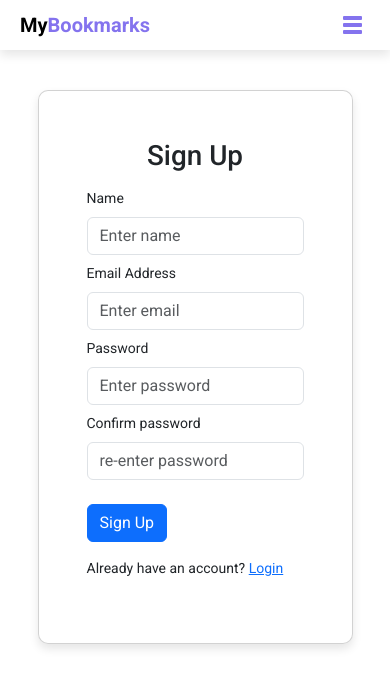
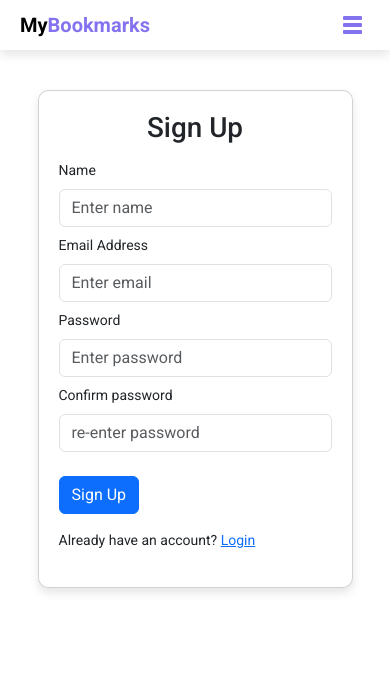
Before and after one commit to ElamaranDev/MyBookmarks, a React (Vite) app in the folder Client/: page /register in a window 390 px wide. Shown: the top 688 px of the page. Built offline with nearby package versions, Linux system fonts and the light colour scheme.

Commit message:
form ui updated

```diff
--- a/Client/src/components/FormContainer.jsx
+++ b/Client/src/components/FormContainer.jsx
@@ -3,9 +3,9 @@ import { Container, Row, Col } from "react-bootstrap";
 // eslint-disable-next-line react/prop-types
 const FormContainer = ({ children }) => {
   return (
-    <Container>
+    <Container className="form-wrapper">
       <Row className="justify-content-md-center form-container">
-        <Col xs={12} md={6} className="card p-5 w-100">
+        <Col xs={12} md={6} className="card p-5 w-100 custom-form-container">
           {children}
         </Col>
       </Row>
--- a/Client/src/components/Header.jsx
+++ b/Client/src/components/Header.jsx
@@ -74,12 +74,12 @@ const Header = () => {
               </>
             ) : (
               <>
-                <NavLink to={"/login"}>
+                <NavLink className="header-nav-link" to={"/login"}>
                   <li className="sign-in-link">
                     <a id="sign-in-btn">Sign In</a>
                   </li>
                 </NavLink>
-                <NavLink to={"/register"}>
+                <NavLink className="header-nav-link" to={"/register"}>
                   <li className="sign-out-link">
                     <a id="sign-up-btn">Sign Up</a>
                   </li>
--- a/Client/src/index.css
+++ b/Client/src/index.css
@@ -967,10 +967,9 @@ bookmark {
     padding: 10px 10px;
   }
 
-
-
 }
 
+/* Sign In and Sign Up */
 
 
 
@@ -1064,6 +1063,22 @@ bookmark {
   .Toastify__toast {
     margin-bottom: 1rem !important;
     border-radius: 6px !important;
+  }
+
+  .header-nav-link {
+    padding: 5px 8px !important;
+    margin: 0 !important;
+  }
+
+
+  .sign-in-link,
+  .sign-out-link {
+    padding: 0px !important;
+  }
+
+  .sign-in-link a,
+  .sign-out-link a {
+    padding: 0 !important;
   }
 
 
@@ -1210,4 +1225,15 @@ bookmark {
     max-width: 145px;
   }
 
+  .form-wrapper {
+    display: flex !important;
+    justify-content: center !important;
+    width: 100% !important;
+  }
+
+  .custom-form-container {
+    padding: 20px !important;
+  }
+
+
 }
```
Also changed, not shown: 6 other files (tests, documents, lock files or other folders).
